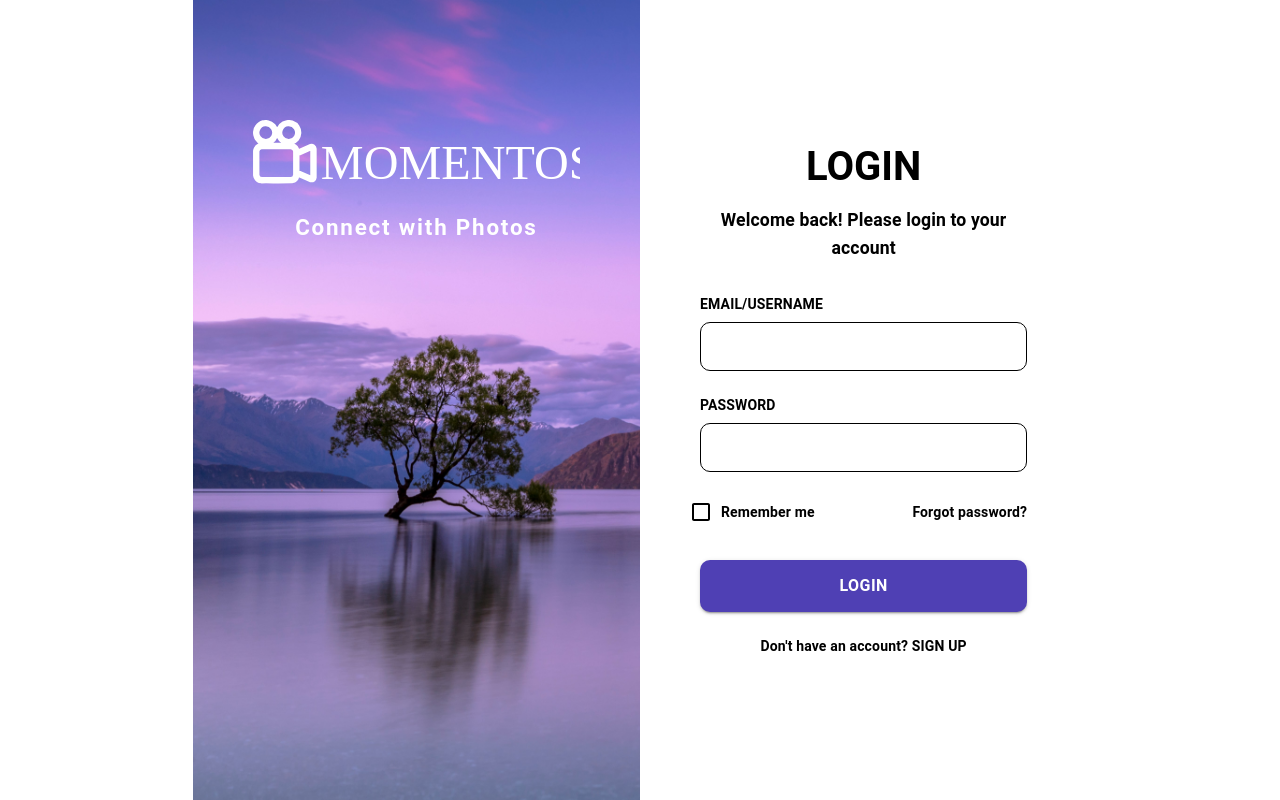
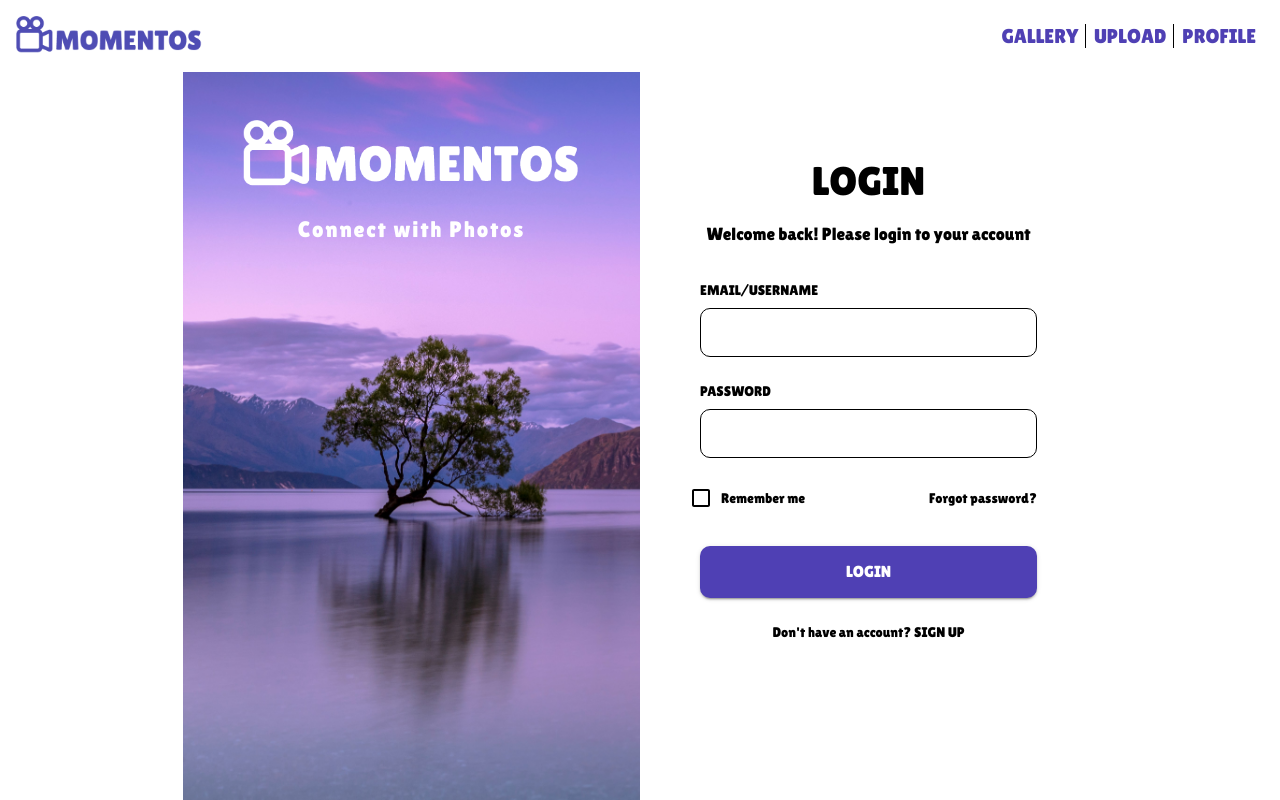
Before and after one commit to Esteb4ncd/Momentos_PhotoGallery, a React (Vite) app: page /login in a window 1280 px wide. Built offline with nearby package versions, Linux system fonts and the light colour scheme.

Commit message:
Fixing the Login screen as well as image display issues and css issues after merging.

```diff
--- a/index.html
+++ b/index.html
@@ -4,6 +4,9 @@
     <meta charset="UTF-8" />
     <link rel="icon" type="image/svg+xml" href="/Momentos_Logo.svg" />
     <meta name="viewport" content="width=device-width, initial-scale=1.0" />
+    <link rel="preconnect" href="https://fonts.googleapis.com" />
+    <link rel="preconnect" href="https://fonts.gstatic.com" crossorigin />
+    <link href="https://fonts.googleapis.com/css2?family=Lilita+One&display=swap" rel="stylesheet" />
     <title>Momentos</title>
   </head>
   <body>
--- a/src/App.jsx
+++ b/src/App.jsx
@@ -18,11 +18,16 @@ const theme = createTheme({
       main: '#4f40b4',
     },
   },
+  typography: {
+    fontFamily: '"Lilita One", system-ui, Avenir, Helvetica, Arial, sans-serif',
+  },
 });
 
 function AppContent() {
   const location = useLocation();
-  const isLoginPage = location.pathname === '/login';
+  // Remove the base path from location.pathname for comparison
+  const pathWithoutBase = location.pathname.replace(import.meta.env.BASE_URL, '') || '/';
+  const isLoginPage = pathWithoutBase === '/login' || pathWithoutBase === '/';
 
   return (
     <>
@@ -44,7 +49,7 @@ function App() {
     <ThemeProvider theme={theme}>
       <CssBaseline />
       <Box sx={{ backgroundColor: 'white', minHeight: '100vh', margin: 0, padding: 0 }}>
-        <Router>
+        <Router basename={import.meta.env.BASE_URL}>
           <AppContent />
         </Router>
       </Box>
--- a/src/components/NavBar.jsx
+++ b/src/components/NavBar.jsx
@@ -63,7 +63,8 @@ export default function NavBar() {
                         p: 2,
                     }}>
                     <img
-                        src="/Momentos_Wordmark.png"
+                    //                         src="/Momentos_Wordmark.png"
+                        src={`${import.meta.env.BASE_URL}Momentos_Wordmark.png`}
                         alt="Momentos"
                         style={{
                             height: '40px',
--- a/src/pages/Login.jsx
+++ b/src/pages/Login.jsx
@@ -14,7 +14,8 @@ const Login = () => {
       {/* Left Section - Branding */}
       <Box sx={{
         flex: { xs: '0 0 30%', md: '0 0 50%' },
-        backgroundImage: 'url(/momentos_loginpic2.jpg)',
+        //         backgroundImage: 'url(/momentos_loginpic2.jpg)',
+        backgroundImage: `url(${import.meta.env.BASE_URL}momentos_loginpic2.jpg)`,
         backgroundSize: 'cover',
         backgroundPosition: 'left center',
         backgroundRepeat: 'no-repeat',
@@ -25,7 +26,8 @@ const Login = () => {
       }}>
         <Box sx={{ textAlign: 'center', width: '100%', maxWidth: '400px' }}>
           <img
-            src="/Momentos_Wordmark.svg"
+          // src="/Momentos_Wordmark.svg"
+            src={`${import.meta.env.BASE_URL}Momentos_Wordmark.png`}
             alt="Momentos"
             style={{
               height: 'auto',
--- a/vite.config.js
+++ b/vite.config.js
@@ -2,7 +2,8 @@ import { defineConfig } from 'vite'
 import react from '@vitejs/plugin-react'
 
 export default defineConfig({
-  base: '/Momentos_PhotoGallery/',
+  //   base: '/Momentos_PhotoGallery/',
+  base: process.env.NODE_ENV === 'production' ? '/Momentos_PhotoGallery/' : '/',
   plugins: [
     react({
       babel: {
```
Also changed, not shown: 1 other file (tests, documents, lock files or other folders).
